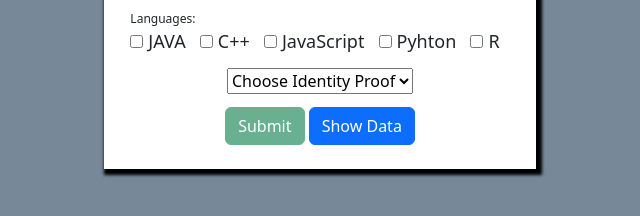
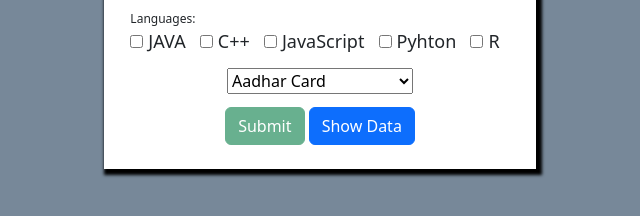
Before and after one commit to Momin-129/LocalStorage, a website: page index.html in a window 1280 px wide. Shown: the part 558-774 px from the top of the page, 320-960 px from the left. Drawn offline with nearby package versions, Linux system fonts and the light colour scheme.

Commit message:
select field updated

```diff
--- a/index.html
+++ b/index.html
@@ -105,8 +105,8 @@
         <div class="row mt-2">
           <div class="col-md-12 col-sm-12">
             <select name="identity" id="identity">
-              <option selected disabled>Choose Identity Proof</option>
-              <option value="aadhar">Aadhar Card</option>
+              <option disabled>Choose Identity Proof</option>
+              <option selected value="aadhar">Aadhar Card</option>
               <option value="lisence">Driver Lisence</option>
               <option value="pan">PAN Card</option>
             </select>
```
